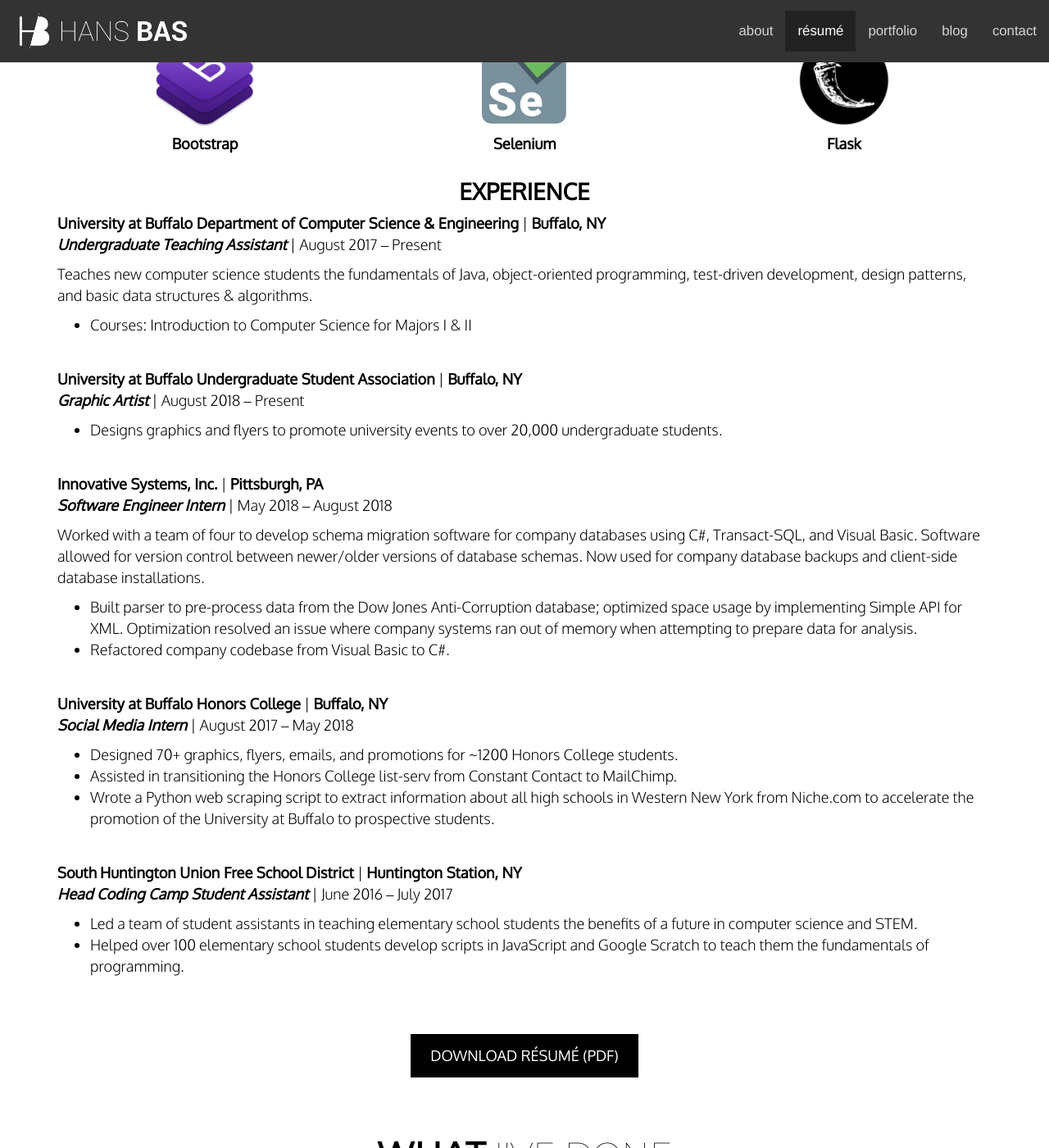
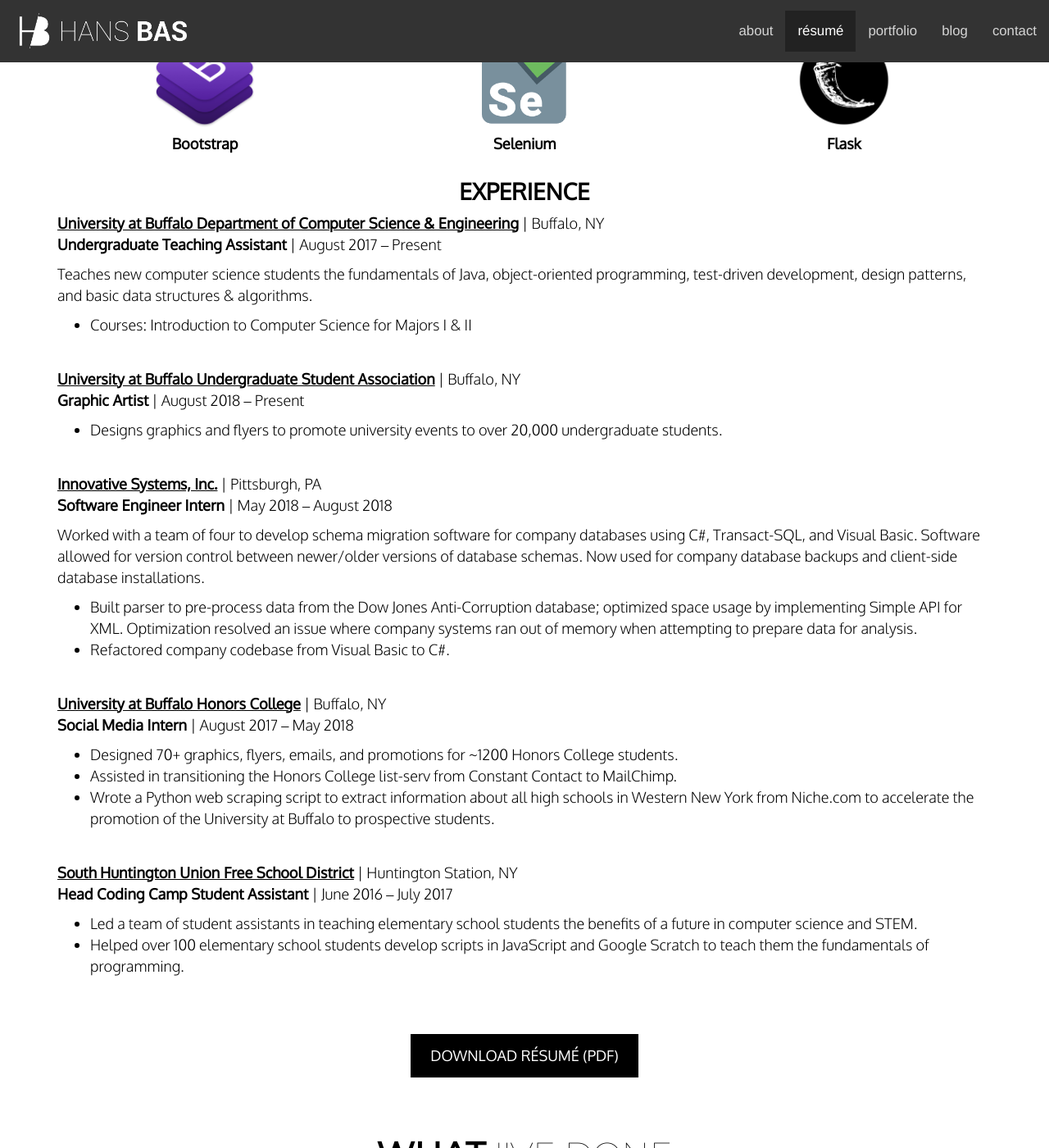
Before and after one commit to haanmiba/haanmiba.github.io, a Jekyll site: the page built from index.md, in a window 1280 px wide and 1400 px high, scrolled down 2669 px. Shown: the whole window at 82% size. Built offline with Jekyll 4.4.1, drawn with Linux system fonts in a browser that asks for light colours; nearby versions of some CDN libraries.

Commit message:
Changed formatting of jobs in resume section

```diff
--- a/_includes/resume.html
+++ b/_includes/resume.html
@@ -1,31 +1,39 @@
 <div id="resume" class="container text-center">
-	<h2 class="heading-1 reveal-bottom"><span><strong>What</strong> I Do</span></h2>
-	<h2 class="reveal-bottom"><strong><u>Résumé</u></strong></h2>
+  <h2 class="heading-1 reveal-bottom">
+    <span><strong>What</strong> I Do</span>
+  </h2>
+  <h2 class="reveal-bottom">
+    <strong><u>Résumé</u></strong>
+  </h2>
   <div class="reveal-left">
     <h3 class="text-uppercase"><strong>Education</strong></h3>
     <div class="text-left">
       <p>
-				<span><strong>{{ site.data.education.school }}</strong></span> | <strong>{{ site.data.education.city }}</strong>
-				<br>
-				{{ site.data.education.dates }}
-				<br>
-				<strong><em>
-				{% for major in site.data.education.majors %}
-					{{ major }}
-					<br>
+        <span
+          ><strong>{{ site.data.education.school }}</strong></span
+        >
+        | <strong>{{ site.data.education.city }}</strong> <br />
+        {{ site.data.education.dates }} <br />
+        <strong
+          ><em>
+            {% for major in site.data.education.majors %} {{ major }} <br />
             {% endfor %}
-				</em></strong>
+          </em></strong
+        >
         GPA: <strong>{{ site.data.education.gpa }}</strong>
       </p>
-			{% for achievement in site.data.education.achievements %}
-				{% if forloop.first %}<ul>{% endif %}
+      {% for achievement in site.data.education.achievements %} {% if
+      forloop.first %}
+      <ul>
+        {% endif %}
         <li>{{ achievement }}</li>
-				{% if forloop.last %}</ul>{% endif %}
-			{% endfor %}
-			<p><strong>Relevant Coursework: </strong>
-			{% for course in site.data.education.coursework %}
-				{{ course }}{% if forloop.last != true %},{% endif %}
-			{% endfor %}
+        {% if forloop.last %}
+      </ul>
+      {% endif %} {% endfor %}
+      <p>
+        <strong>Relevant Coursework: </strong> {% for course in
+        site.data.education.coursework %} {{ course }}{% if forloop.last != true
+        %},{% endif %} {% endfor %}
       </p>
     </div>
   </div>
@@ -34,8 +42,10 @@
   <div class="row">
     {% for lang in site.data.skills.languages %}
     <div class="col-md-2 col-sm-4 reveal-bottom-scale">
-			<img class="icon" src="/assets/img/{{ lang.img_src }}" alt="">
-			<p><strong>{{ lang.language }}</strong></p>
+      <img class="icon" src="/assets/img/{{ lang.img_src }}" alt="" />
+      <p>
+        <strong>{{ lang.language }}</strong>
+      </p>
     </div>
     {% endfor %}
   </div>
@@ -44,16 +54,20 @@
   <div class="row">
     {% for software in site.data.skills.softwares limit:4 %}
     <div class="col-md-3 col-sm-6 reveal-bottom-scale">
-			<img class="icon" src="assets/img/{{ software.img_src }}" alt="">
-			<p><strong>{{ software.software }}</strong></p>
+      <img class="icon" src="assets/img/{{ software.img_src }}" alt="" />
+      <p>
+        <strong>{{ software.software }}</strong>
+      </p>
     </div>
     {% endfor %}
   </div>
   <div class="row">
     {% for software in site.data.skills.softwares limit:4 offset:4 %}
     <div class="col-md-3 col-sm-6 reveal-bottom-scale">
-			<img class="icon" src="assets/img/{{ software.img_src }}" alt="">
-			<p><strong>{{ software.software }}</strong></p>
+      <img class="icon" src="assets/img/{{ software.img_src }}" alt="" />
+      <p>
+        <strong>{{ software.software }}</strong>
+      </p>
     </div>
     {% endfor %}
   </div>
@@ -62,31 +76,44 @@
   <div class="row">
     {% for framework in site.data.skills.frameworks %}
     <div class="col-md-4 col-sm-3 reveal-bottom-scale">
-			<img class="icon" src="assets/img/{{ framework.img_src }}" alt="">
-			<p><strong>{{ framework.framework }}</strong></p>
+      <img class="icon" src="assets/img/{{ framework.img_src }}" alt="" />
+      <p>
+        <strong>{{ framework.framework }}</strong>
+      </p>
     </div>
     {% endfor %}
   </div>
   <h3 class="text-uppercase reveal-bottom"><strong>Experience</strong></h3>
   <div class="text-left">
-
     {% for job in site.data.experience %}
     <div class="reveal-left">
-			<p><strong>{{ job.employer }}</strong> | <strong>{{ job.city }}</strong>
-				<br>
-				<strong><em>{{ job.position }}</em></strong> | {{ job.dates }}
+      <p>
+        <strong
+          ><span style="text-decoration: underline">{{
+            job.employer
+          }}</span></strong
+        >
+        | {{ job.city }} <br />
+        <strong>{{ job.position }}</strong> | {{ job.dates }}
       </p>
-			{% if job.description %}<p>{{ job.description }}</p>{% endif %}
-			{% for task in job.tasks %}
-				{% if forloop.first %}<ul>{% endif %}
+      {% if job.description %}
+      <p>{{ job.description }}</p>
+      {% endif %} {% for task in job.tasks %} {% if forloop.first %}
+      <ul>
+        {% endif %}
         <li>{{ task }}</li>
-				{% if forloop.last %}</ul>{% endif %}
+        {% if forloop.last %}
+      </ul>
+      {% endif %} {% endfor %}
+    </div>
+    <div class="form-group"></div>
     {% endfor %}
   </div>
   <div class="form-group"></div>
-		{% endfor %}
-
+  <a
+    href="/assets/files/Resume - Hans Bas.pdf"
+    id="downloadResume"
+    class="btn btn-default text-uppercase reveal-bottom-scale"
+    >Download Résumé (PDF)</a
+  >
 </div>
-	<div class="form-group"></div>
-	<a href="/assets/files/Resume - Hans Bas.pdf" id="downloadResume" class="btn btn-default text-uppercase reveal-bottom-scale">Download Résumé (PDF)</a>
-</div>
```
Lines whose indentation alone changed are shown as unchanged.
